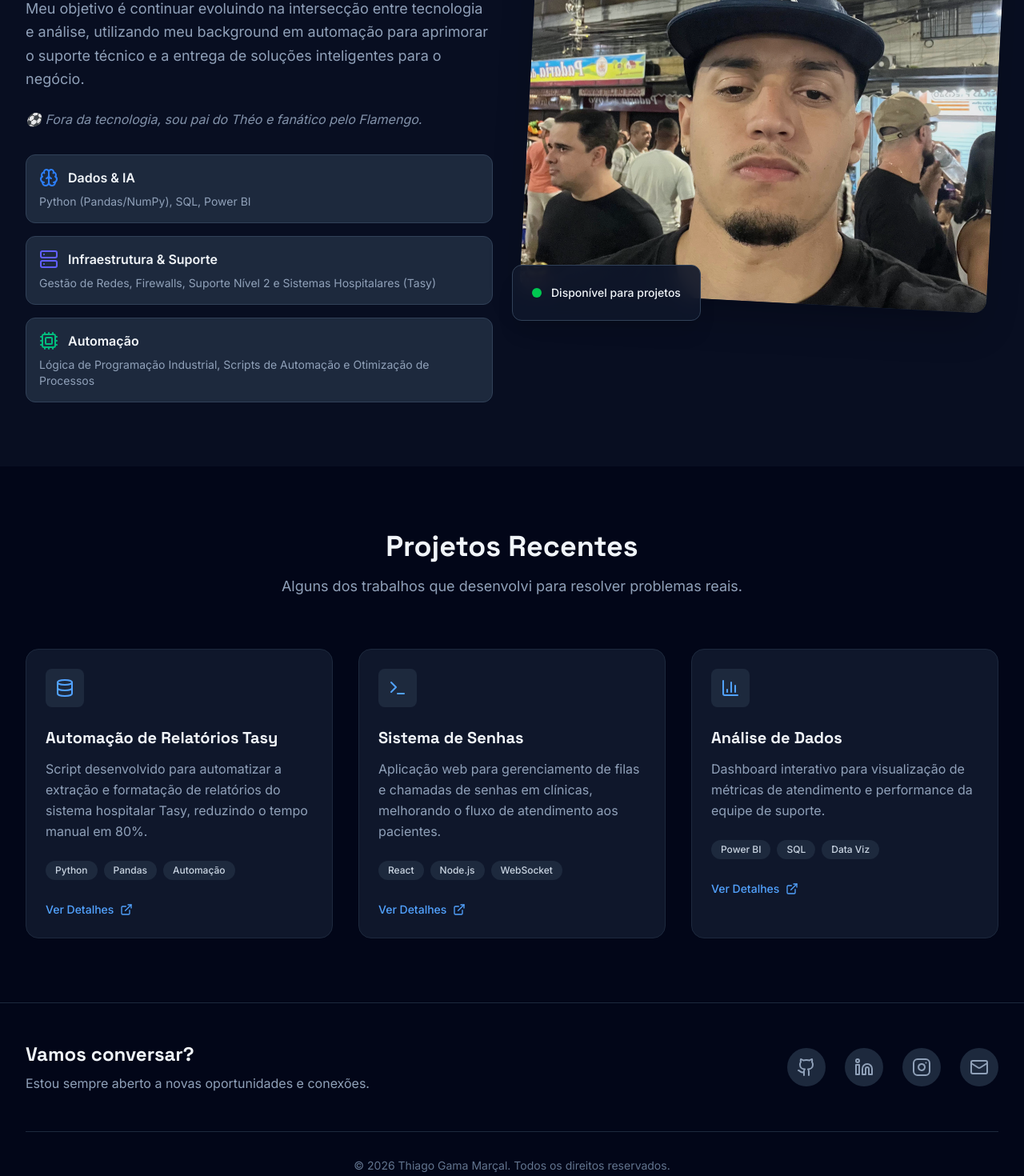
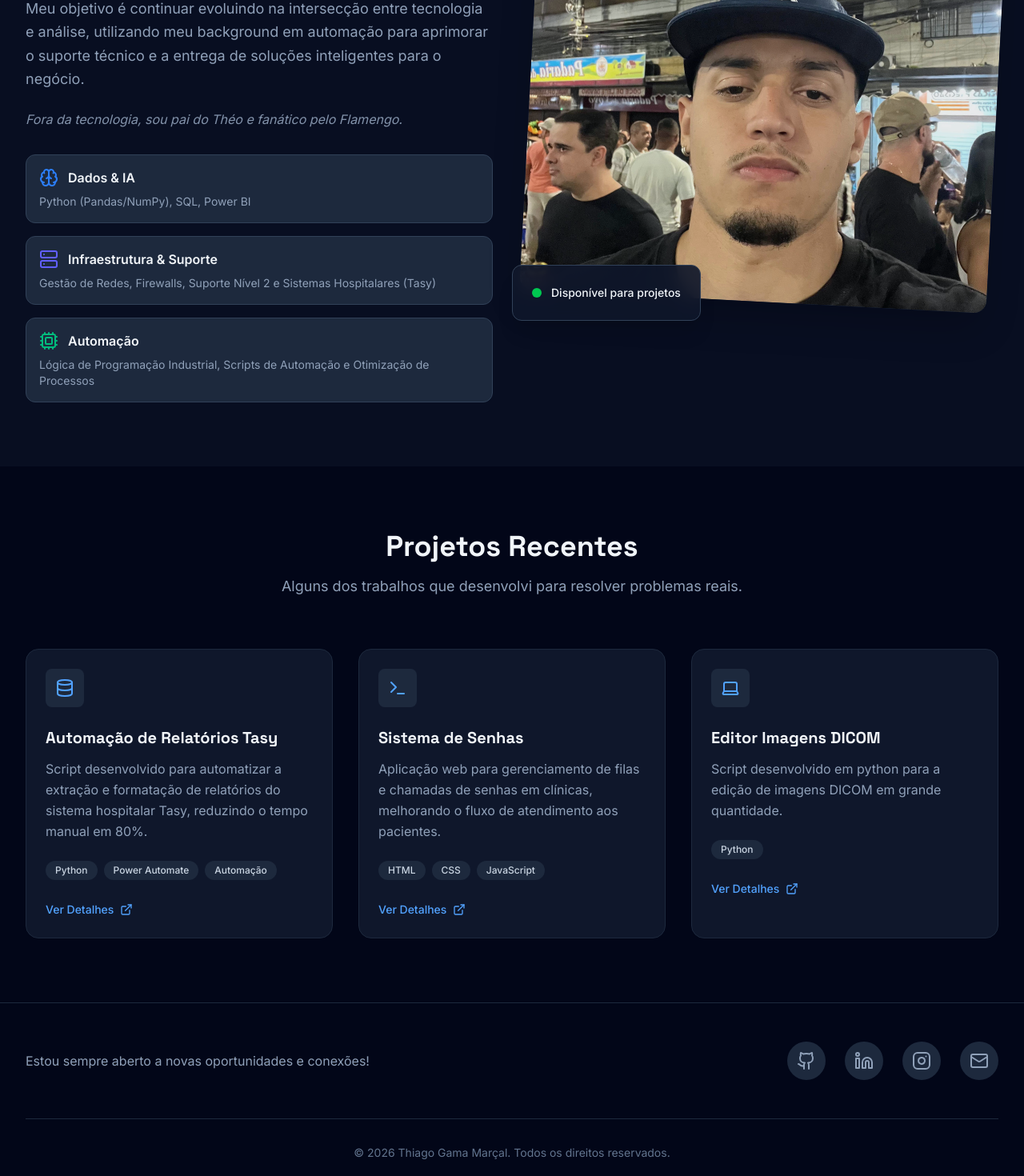
Before and after one commit to thgama1/meu-portifolio, a React (Vite) app: page / in a window 1280 px wide. Shown: the part 1080-2550 px from the top of the page at 80% size. Built offline with nearby package versions, Linux system fonts and the light colour scheme.

Commit message:
modificações basicas

```diff
--- a/index.html
+++ b/index.html
@@ -1,9 +1,10 @@
 <!doctype html>
 <html lang="en">
   <head>
+    <link rel="icon" type="image/png" href="logotgm.svg" />
     <meta charset="UTF-8" />
     <meta name="viewport" content="width=device-width, initial-scale=1.0" />
-    <title>Thiago Gama Marçal - Portfolio</title>
+    <title>Thiago Gama Marçal</title>
   </head>
   <body>
     <div id="root"></div>
--- a/metadata.json
+++ b/metadata.json
@@ -1,5 +1,5 @@
 {
-  "name": "Thiago Gama Marçal Portfolio",
+  "name": "Thiago Gama Marçal",
   "description": "Personal portfolio website for Thiago Gama Marçal, IT Support Specialist and Information Systems Student.",
   "requestFramePermissions": []
 }
--- a/src/App.tsx
+++ b/src/App.tsx
@@ -9,6 +9,7 @@ import {
   Terminal,
   Database,
   BarChart3,
+  Laptop,
   Server,
   ExternalLink,
   ChevronDown,
@@ -136,13 +137,13 @@ export default function App() {
                   Sou <strong>Bacharel em Sistemas de Informação</strong> e possuo formação técnica em <strong>Automação Industrial</strong>, uma combinação que me permite unir a visão lógica de processos com a gestão de infraestrutura de TI.
                 </p>
                 <p>
-                  Atualmente, atuo no suporte de TI do <strong>Hospital Viver Mais</strong>, onde foco na eficiência operacional e na resolução de problemas críticos de tecnologia. Tenho experiência prática no gerenciamento e suporte do sistema <strong>Tasy</strong>.
+                  Atualmente, atuo no suporte de TI do Hospital Viver Mais, onde foco na eficiência operacional e na resolução de problemas críticos de tecnologia. Tenho experiência prática no gerenciamento e suporte do sistema Tasy.
                 </p>
                 <p>
                   Meu objetivo é continuar evoluindo na intersecção entre tecnologia e análise, utilizando meu background em automação para aprimorar o suporte técnico e a entrega de soluções inteligentes para o negócio.
                 </p>
                 <p className="pt-2 italic text-base opacity-90">
-                  ⚽ Fora da tecnologia, sou pai do Théo e fanático pelo Flamengo.
+                   Fora da tecnologia, sou pai do Théo e fanático pelo Flamengo.
                 </p>
               </div>
 
@@ -206,22 +207,22 @@ export default function App() {
             <ProjectCard
               title="Automação de Relatórios Tasy"
               description="Script desenvolvido para automatizar a extração e formatação de relatórios do sistema hospitalar Tasy, reduzindo o tempo manual em 80%."
-              tags={['Python', 'Pandas', 'Automação']}
+              tags={['Python', 'Power Automate', 'Automação']}
               icon={<Database size={24} />}
               darkMode={darkMode}
             />
             <ProjectCard
               title="Sistema de Senhas"
               description="Aplicação web para gerenciamento de filas e chamadas de senhas em clínicas, melhorando o fluxo de atendimento aos pacientes."
-              tags={['React', 'Node.js', 'WebSocket']}
+              tags={['HTML', 'CSS', 'JavaScript']}
               icon={<Terminal size={24} />}
               darkMode={darkMode}
             />
             <ProjectCard
-              title="Análise de Dados"
-              description="Dashboard interativo para visualização de métricas de atendimento e performance da equipe de suporte."
-              tags={['Power BI', 'SQL', 'Data Viz']}
-              icon={<BarChart3 size={24} />}
+              title="Editor Imagens DICOM"
+              description="Script desenvolvido em python para a edição de imagens DICOM em grande quantidade."
+              tags={['Python']}
+              icon={<Laptop size={24} />}
               darkMode={darkMode}
             />
           </div>
@@ -233,9 +234,9 @@ export default function App() {
         <div className="max-w-7xl mx-auto px-4 sm:px-6 lg:px-8">
           <div className="flex flex-col md:flex-row justify-between items-center gap-8">
             <div className="text-center md:text-left">
-              <h3 className="text-2xl font-display font-bold mb-2">Vamos conversar?</h3>
+              {/* <h3 className="text-2xl font-display font-bold mb-2">Vamos conversar?</h3> */}
               <p className={darkMode ? 'text-slate-400' : 'text-slate-600'}>
-                Estou sempre aberto a novas oportunidades e conexões.
+                Estou sempre aberto a novas oportunidades e conexões!
               </p>
             </div>
 
@@ -272,7 +273,7 @@ export default function App() {
           </div>
         </div> {/* Fim da div max-w-7xl */}
       </footer>
-    </div> // Fim da div principal do App
+    </div>
   );
 }
 
```
Also changed, not shown: 1 other file (tests, documents, lock files or other folders).
